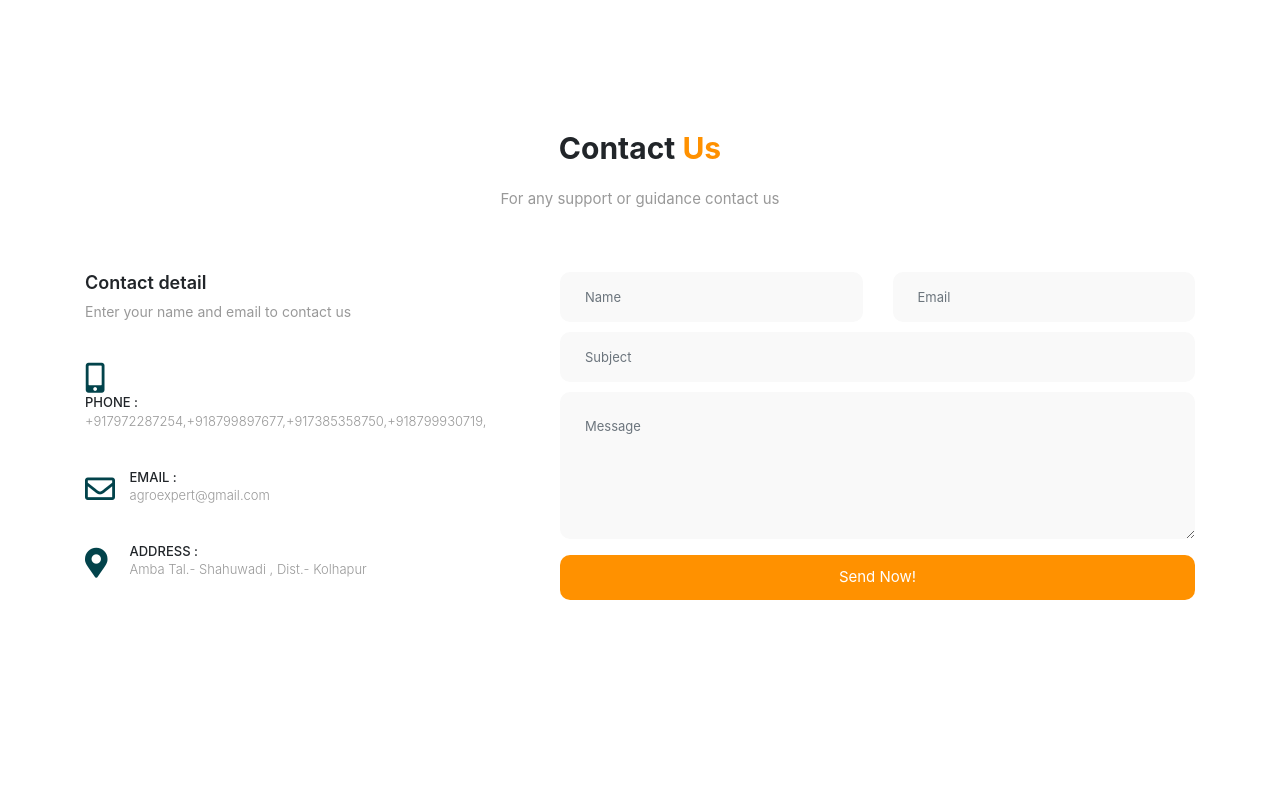
After one commit to RiteshKolate21/Agro_Expert, a Flask app: page /contactus in a window 1280 px wide. The commit adds this page. Run offline with Flask 2, Linux system fonts and the light colour scheme; parts of the project's set-up code (start-up, migrations or seed data) failed here and were passed over; some libraries are stand-ins or nearby versions.

Commit message:
changes in contactus page

```diff
--- a/app.py
+++ b/app.py
@@ -160,6 +160,10 @@ def home():
 def about():
     return render_template('about.html')
 
+@app.route('/contactus')
+def contactus():
+    return render_template('contactus.html')
+
 @app.route('/login', methods=['GET', 'POST'])
 def login():
     form = LoginForm()
--- /dev/null
+++ b/templates/contactus.html
@@ -0,0 +1,154 @@
+<html>
+  <head>
+<style>
+  body {
+    background-color: #f0f0f0; /* Change to desired background color */
+}
+
+.contact {
+    padding: 130px 0;
+}
+
+.contact .heading h2 {
+    font-size: 30px;
+    font-weight: 700;
+    margin: 0;
+    padding: 0;
+}
+
+.contact .heading h2 span {
+    color: #ff9100;
+}
+
+.contact .heading p {
+    font-size: 15px;
+    font-weight: 400;
+    line-height: 1.7;
+    color: #999999;
+    margin: 20px 0 60px;
+    padding: 0;
+}
+
+.contact .form-control {
+    padding: 25px;
+    font-size: 13px;
+    margin-bottom: 10px;
+    background: #f9f9f9;
+    border: 0;
+    border-radius: 10px;
+}
+
+.contact button.btn {
+    padding: 10px;
+    border-radius: 10px;
+    font-size: 15px;
+    background: #ff9100;
+    color: #ffffff;
+}
+
+.contact .title h3 {
+    font-size: 18px;
+    font-weight: 600;
+}
+
+.contact .title p {
+    font-size: 14px;
+    font-weight: 400;
+    color: #999;
+    line-height: 1.6;
+    margin: 0 0 40px;
+}
+
+.contact .content .info {
+    margin-top: 30px;
+}
+
+.contact .content .info i {
+    font-size: 30px;
+    padding: 0;
+    margin: 0;
+    color: #02434b;
+    margin-right: 20px;
+    text-align: center;
+    width: 20px;
+}
+
+.contact .content .info h4 {
+    font-size: 13px;
+    line-height: 1.4;
+}
+
+.contact .content .info h4 span {
+    font-size: 13px;
+    font-weight: 300;
+    color: #999999;
+}
+
+</style>
+<link rel="stylesheet" href="https://maxcdn.bootstrapcdn.com/bootstrap/4.1.3/css/bootstrap.min.css">
+<link rel="stylesheet" href="https://use.fontawesome.com/releases/v5.6.3/css/all.css" integrity="sha384-UHRtZLI+pbxtHCWp1t77Bi1L4ZtiqrqD80Kn4Z8NTSRyMA2Fd33n5dQ8lWUE00s/" crossorigin="anonymous">
+</head>
+<body>
+<section class="contact" id="contact">
+  <div class="container">
+      <div class="heading text-center">
+          <h2>Contact
+              <span > Us </span></h2>
+          <p>For any support or guidance contact us
+              <br></p>
+      </div>
+      <div class="row">
+          <div class="col-md-5">
+              <div class="title">
+                  <h3>Contact detail</h3>
+                  <p>Enter your name and email to contact us</p>
+              </div>
+              <div class="content">
+                  <!-- Info-1 -->
+                  <div class="info">
+                      <i class="fas fa-mobile-alt"></i>
+                      <h4 class="d-inline-block">PHONE :
+                          <br>
+                          <span>+917972287254,+918799897677,+917385358750,+918799930719,</span></h4>
+                  </div>
+                  <!-- Info-2 -->
+                  <div class="info">
+                      <i class="far fa-envelope"></i>
+                      <h4 class="d-inline-block">EMAIL :
+                          <br>
+                          <span>agroexpert@gmail.com</span></h4>
+                  </div>
+                  <!-- Info-3 -->
+                  <div class="info">
+                      <i class="fas fa-map-marker-alt"></i>
+                      <h4 class="d-inline-block">ADDRESS :<br>
+                          <span>Amba Tal.- Shahuwadi , Dist.- Kolhapur</span></h4>
+                  </div>
+              </div>
+          </div>
+
+          <div class="col-md-7">
+
+              <form>
+                  <div class="row">
+                      <div class="col-sm-6">
+                          <input type="text" class="form-control" placeholder="Name">
+                      </div>
+                      <div class="col-sm-6">
+                          <input type="email" class="form-control" placeholder="Email">
+                      </div>
+                      <div class="col-sm-12">
+                          <input type="text" class="form-control" placeholder="Subject">
+                      </div>
+                  </div>
+                  <div class="form-group">
+                      <textarea class="form-control" rows="5" id="comment" placeholder="Message"></textarea>
+                  </div>
+                  <button class="btn btn-block" type="submit">Send Now!</button>
+              </form>
+          </div>
+      </div>
+  </div>
+</section>
+<body>
+</html>
--- a/templates/home.html
+++ b/templates/home.html
@@ -299,7 +299,7 @@
                     <li><a href="{{ url_for('about') }}">ABOUT</a></li>
                     <li><a href="{{ url_for('login') }}" class="button">LOGIN</a></li>
                     <li><a href="{{ url_for('register') }}" class="button">REGISTER</a></li>
-                    <li><a href="#">CONTACT</a></li>
+                    <li><a href="{{ url_for('contactus') }}">CONTACT</a></li>
                 </ul>
             </div>
 
--- a/templates/login.html
+++ b/templates/login.html
@@ -301,7 +301,7 @@
                 <li><a href="{{ url_for('about') }}">ABOUT</a></li>
                 <li><a href="{{ url_for('login') }}" class="button">LOGIN</a></li>
                 <li><a href="{{ url_for('register') }}" class="button">REGISTER</a></li>
-                <li><a href="#">CONTACT</a></li>
+                <li><a href="{{ url_for('contactus') }}">CONTACT</a></li>
             </ul>
         </div>
         <form method="POST" action="" class="form">
--- a/templates/register.html
+++ b/templates/register.html
@@ -302,7 +302,7 @@
                 <li><a href="{{ url_for('about') }}">ABOUT</a></li>
                 <li><a href="{{ url_for('login') }}" class="button">LOGIN</a></li>
                 <li><a href="{{ url_for('register') }}" class="button">REGISTER</a></li>
-                <li><a href="#">CONTACT</a></li>
+                <li><a href="{{ url_for('contactus') }}">CONTACT</a></li>
             </ul>
         </div>
         <form method="POST" action="" class="form">
--- a/templates/result.html
+++ b/templates/result.html
@@ -120,7 +120,7 @@
 
 
     <div class="box">
-        <img class="fertilizer-image" src="/static/fertillizer/{{prediction2}}.jpg" alt="{{prediction1}} Image">
+        <img class="fertilizer-image" src="/static/fertillizer/{{prediction2}}.jpg" alt="{{prediction2}} Image">
     </div>
 
     <div class="box">
```
Also changed, not shown: static/crops_images/soyabean.webp (deleted), static/fertillizer/MOP.jpg (added), static/fertillizer/MOP.png (deleted), static/fertillizer/NPK-20-20-00.jpg (added), static/fertillizer/NPK-20-20-00.png (deleted), static/fertillizer/SSP.jpg (added), static/fertillizer/SSP.png (deleted), static/fertillizer/npk-18-46-00.jpg (added), static/fertillizer/npk-18-46-00.png (deleted).
